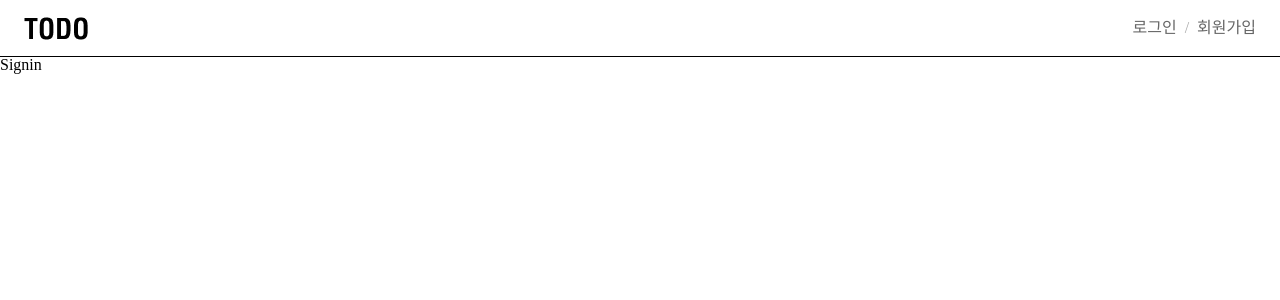
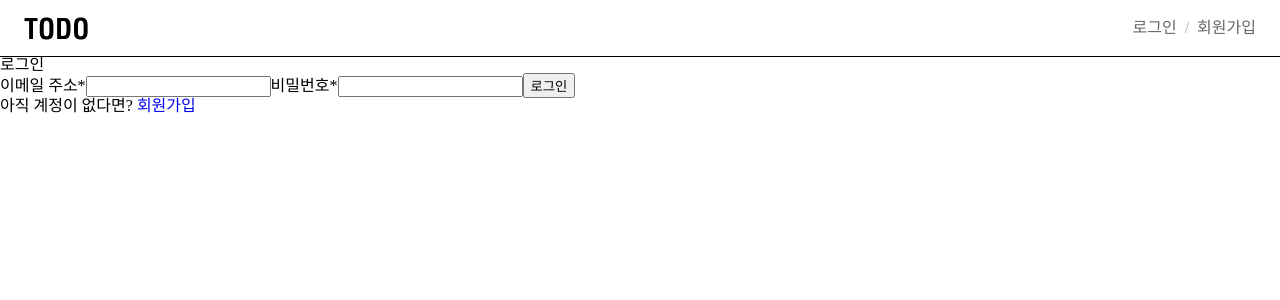
Before and after one commit to Chaam2/Minimalist-Task-App-React, a React (Create React App) app: page /signin in a window 1280 px wide. Shown: the top 300 px of the page. Built offline with nearby package versions, Linux system fonts and the light colour scheme.

Commit message:
Feat : Signin, Signup 기본 Html 생성

```diff
--- a/src/pages/Signin.jsx
+++ b/src/pages/Signin.jsx
@@ -1,3 +1,19 @@
 export default function Signin() {
-  return <div>Signin</div>;
+  return (
+    <div>
+      <h1>로그인</h1>
+      <form>
+        <label htmlFor="email">이메일 주소*</label>
+        <input type="email" id="email" data-testid="email-input" />
+        <label htmlFor="password">비밀번호*</label>
+        <input type="password" id="password" data-testid="password-input" minLength="8" />
+        <button type="submit" data-testid="signin-button">
+          로그인
+        </button>
+      </form>
+      <div>
+        아직 계정이 없다면? <a href="/signup">회원가입</a>
+      </div>
+    </div>
+  );
 }
--- a/src/pages/Signup.jsx
+++ b/src/pages/Signup.jsx
@@ -1,3 +1,19 @@
 export default function Singup() {
-  return <div>Singup</div>;
+  return (
+    <div>
+      <h1>회원가입</h1>
+      <form>
+        <label htmlFor="email">이메일 주소*</label>
+        <input type="email" id="email" data-testid="email-input" />
+        <label htmlFor="password">비밀번호*</label>
+        <input type="password" id="password" data-testid="password-input" minLength="8" />
+        <button type="submit" data-testid="signup-button">
+          회원가입
+        </button>
+      </form>
+      <div>
+        이미 가입하셨다면? <a href="/signup">로그인</a>
+      </div>
+    </div>
+  );
 }
```
